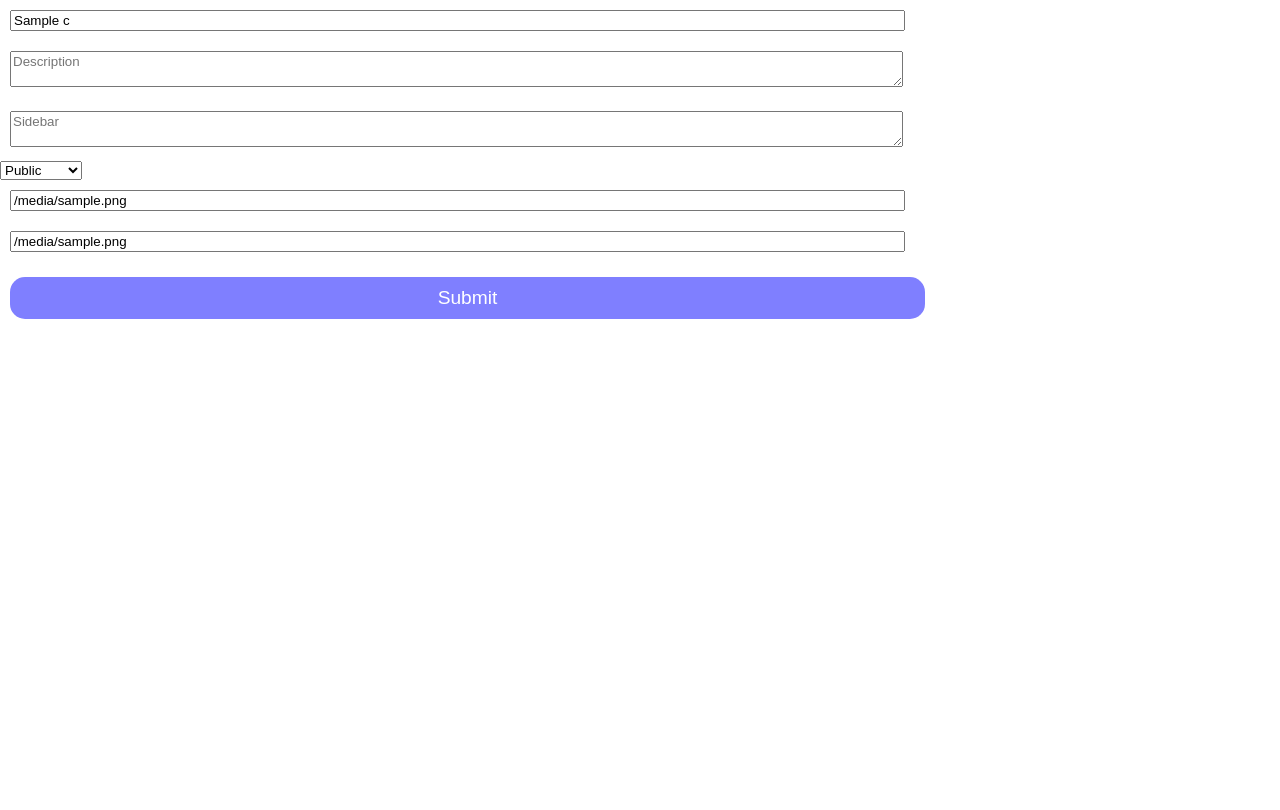
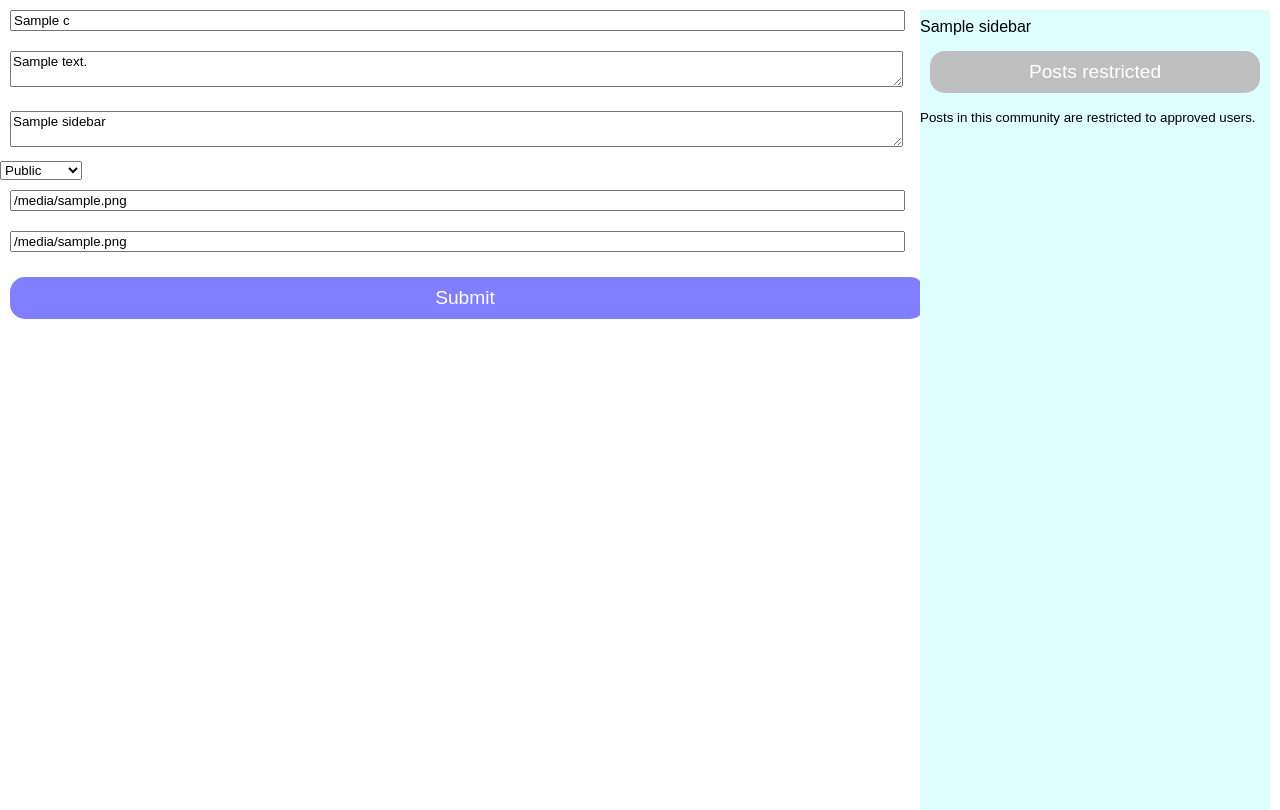
Before and after one commit to CrystalVulpine/forum-corrupted, a Flask app: template forum/templates/edit_community.html in a window 1280 px wide. Shown: the part 34-844 px from the top of the page. Before the commit the page ends 353 px from the top, so only its background shows below. Run offline with Flask 2, Linux system fonts and the light colour scheme; the template is opened without the code that fills it: most values are stand-ins (such as "Sample title", 1, 10 or a date in 2020); parts of the project's set-up code (start-up, migrations or seed data) failed here and were passed over.

Commit message:
Markdown

```diff
--- a/forum/static/main.css
+++ b/forum/static/main.css
@@ -99,4 +99,16 @@
 
 .comment {
 	margin: 5px;
+	background-color: #eee;
 }
+
+.md p {
+	margin-top: 0.5em;
+	margin-bottom: 0.5em;
+}
+
+.md h1, .md h2 {
+	font-weight: normal;
+	margin-top: 0.5em;
+	margin-bottom: 0.5em;
+}
--- a/forum/templates/community.html
+++ b/forum/templates/community.html
@@ -25,7 +25,7 @@
 	<div class="banner" style="background: url({{ c.banner_url }})">
 	</div>
 	<div class="side">
-		<p>{{ c.sidebar if c.sidebar and c.sidebar != '' else c.description if c.description else '' }}</p>
+		<div class="md">{{ c.sidebar|markdown if c.sidebar and c.sidebar != '' else c.description|markdown if c.description else '' }}</div>
 		{% if not user_banned %}
 			{% if c.locked and not (v and v.admin >= 1) %}
 				<p class="submit-button-disabled">Posts banned</p>
--- a/forum/templates/edit_community.html
+++ b/forum/templates/edit_community.html
@@ -8,6 +8,9 @@
 </head>
 
 <body>
+	{% set user_banned = v and c and v.admin < 1 and (v.banned or c.banned.filter_by(user_id = v.id).first()) %}
+	{% set user_contributor = v and c and c.contributors.filter_by(user_id = v.id).first() %}
+	{% set user_mod = v and c and c.mods.filter_by(user_id = v.id).first() %}
 	<div class="header">
 		<a href="/">Home</a>
 		<div class="header-right">
@@ -18,6 +21,27 @@
 				<a href="/login">Sign up or Log in</a>
 			{% endif %}
 		</div>
+	</div>
+	<div class="side">
+		{% if c %}
+			<div class="md">{{ c.sidebar|markdown if c.sidebar and c.sidebar != '' else c.description|markdown if c.description else '' }}</div>
+		{% endif %}
+		{% if not user_banned %}
+			{% if not c %}
+				<a class="submit-button" href="{{ '/submit' if v else '/login/' }}">Submit a post</a>
+			{% elif c.locked and not (v and v.admin >= 1) %}
+				<p class="submit-button-disabled">Posts banned</p>
+				<small>This community has been banned: {{ c.ban_message if c.ban_message else 'This community has been banned for breaking the rules.' }}</small>
+			{% elif c.mode == "public" or user_mod or (user_contributor and c.mode != "archived") or (v and v.admin >= 1) %}
+				<a class="submit-button" href="{{ '/c/' + c.name + '/submit/' if v else '/login/' }}">Submit a post</a>
+			{% elif c.mode == "archived" %}
+				<p class="submit-button-disabled">New posts disabled</p>
+				<small>This community is now archived and read-only.</small>
+			{% else %}
+				<p class="submit-button-disabled">Posts restricted</p>
+				<small>Posts in this community are restricted to approved users.</small>
+			{% endif %}
+		{% endif %}
 	</div>
 	<div class="content">
 		<form id="community" action="/api/edit_community" method="post">
@@ -30,8 +54,8 @@
 				<input type="hidden" name="name" value="{{ c.name }}">
 			{% endif %}
 			<input type="text" name="title" placeholder="Title" class="search-bar" minlength="1" maxlength="50" value="{{ c.title if c and c.title else '' }}" required>
-			<textarea type="text" name="description" placeholder="Description" class="search-bar" minlength="1" maxlength="500" value="{{ c.description if c and c.description else '' }}"></textarea>
-			<textarea type="text" name="sidebar" placeholder="Sidebar" class="search-bar" minlength="1" maxlength="10000" value="{{ c.sidebar if c and c.sidebar else '' }}"></textarea>
+			<textarea type="text" name="description" placeholder="Description" class="search-bar" minlength="1" maxlength="500">{{ c.description if c and c.description else '' }}</textarea>
+			<textarea type="text" name="sidebar" placeholder="Sidebar" class="search-bar" minlength="1" maxlength="10000">{{ c.sidebar if c and c.sidebar else '' }}</textarea>
 			<select name="mode">
 				<option value="public"{{ ' selected="true"' if c and c.mode == 'public' else '' }}>Public</option>
 				<option value="private"{{ ' selected="true"' if c and c.mode == 'private' else '' }}>Private</option>
--- a/forum/templates/index.html
+++ b/forum/templates/index.html
@@ -20,7 +20,7 @@
 		</div>
 	</div>
 	<div class="side">
-		<p>{{ sidebar_text }}</p>
+		<div class="md">{{ sidebar_text|markdown }}</div>
 		{% if not (v and v.banned) %}
 			<a class="submit-button" href="{{ '/submit/' if v else '/login/' }}">Submit a post</a>
 		{% endif %}
--- a/forum/templates/post.html
+++ b/forum/templates/post.html
@@ -28,7 +28,7 @@
 	{% endif %}
 	<div class="side">
 		{% if c %}
-			<p>{{ c.sidebar if c.sidebar and c.sidebar != '' else c.description if c.description else '' }}</p>
+			<div class="md">{{ c.sidebar|markdown if c.sidebar and c.sidebar != '' else c.description|markdown if c.description else '' }}</div>
 		{% endif %}
 		{% if not user_banned %}
 			{% if not c %}
@@ -70,7 +70,7 @@
 				</small>
 			{% endif %}
 			<br><div class="body">
-				<p>{{ p.body }}</p>
+				<div class="md">{{ p.body|markdown }}</div>
 			</div>
 		</div>
 		{% macro render_comment(pcomment) -%}
@@ -88,7 +88,7 @@
 					{% if ccomment.removed and not (v and v.id == comment.author_id)  %}
 						<em style="background-color: gray">[removed]</em>
 					{% else %}
-						<p>{{ comment.body }}</p>
+						<div class="md">{{ comment.body|markdown }}</div>
 					{% endif %}
 					{% if not c or c.can_comment(v) %}
 						<small><a class="reply-button" id="reply-{{ comment.id }}"
--- a/forum/templates/userpage.html
+++ b/forum/templates/userpage.html
@@ -25,7 +25,7 @@
 		<div class="banner" style="background: url({{ c.banner_url }})"></div>
 	</div>
 	<div class="side">
-		<p>{{ c.sidebar if c.sidebar and c.sidebar != '' else c.description if c.description else '' }}</p>
+		<div class="md">{{ c.sidebar|markdown if c.sidebar and c.sidebar != '' else c.description|markdown if c.description else '' }}</div>
 		{% if not user_banned %}
 			{% if c.locked and not (v and v.admin >= 1) %}
 				<p class="submit-button-disabled">Posts banned</p>
@@ -61,7 +61,7 @@
 					{% set communities = comment.post.posted_in(v) %}
 					<h4><a href="{{ '/c/' + communities[0].community.name if communities|length > 0 else '' }}/post/{{ comment.post_id }}/comment/{{ comment.id }}">{{ comment.post.title }}</a></h4>
 					<small>Posted by <a href="/user/{{ comment.author.username }}/">{{ comment.author.username }}</a> at {{ comment.creation_date }}</small><br>
-					<p>{{ comment.body }}</p>
+					<div class="md">{{ comment.body|markdown }}</div>
 					<small><a class="reply-button" id="reply-{{ comment.id }}"
 					{% if not v %}
 						href="/login/"
```
Also changed, not shown: forum/routes.py (+5 -2 lines), forum/templates/submit.html (+22 -0 lines).
